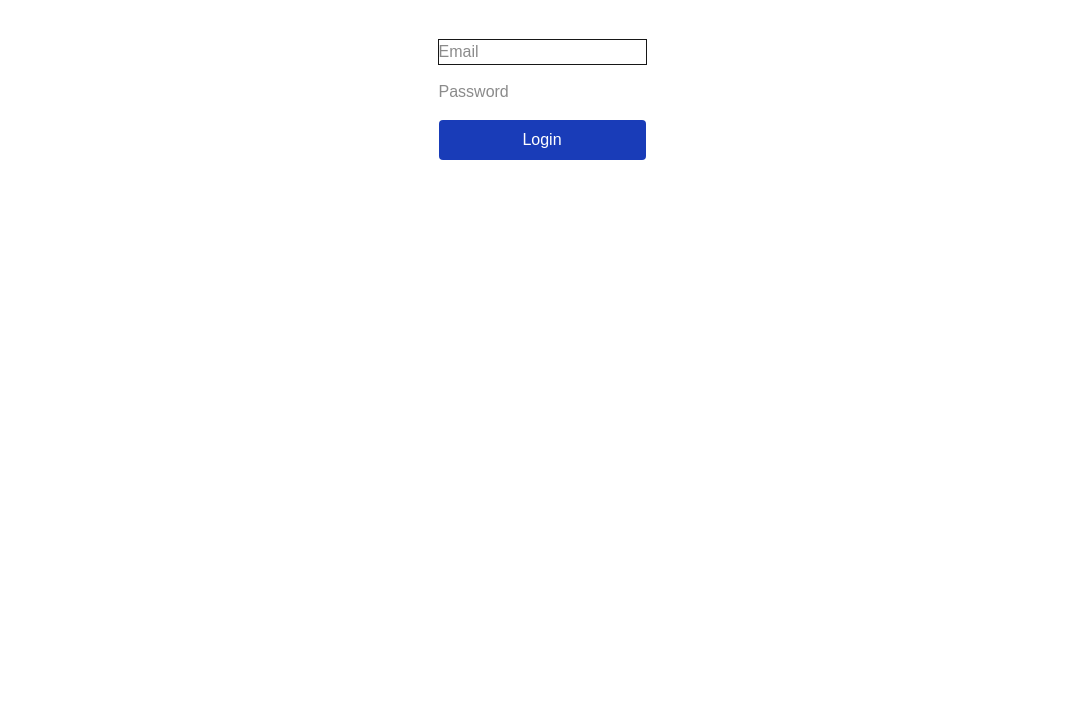
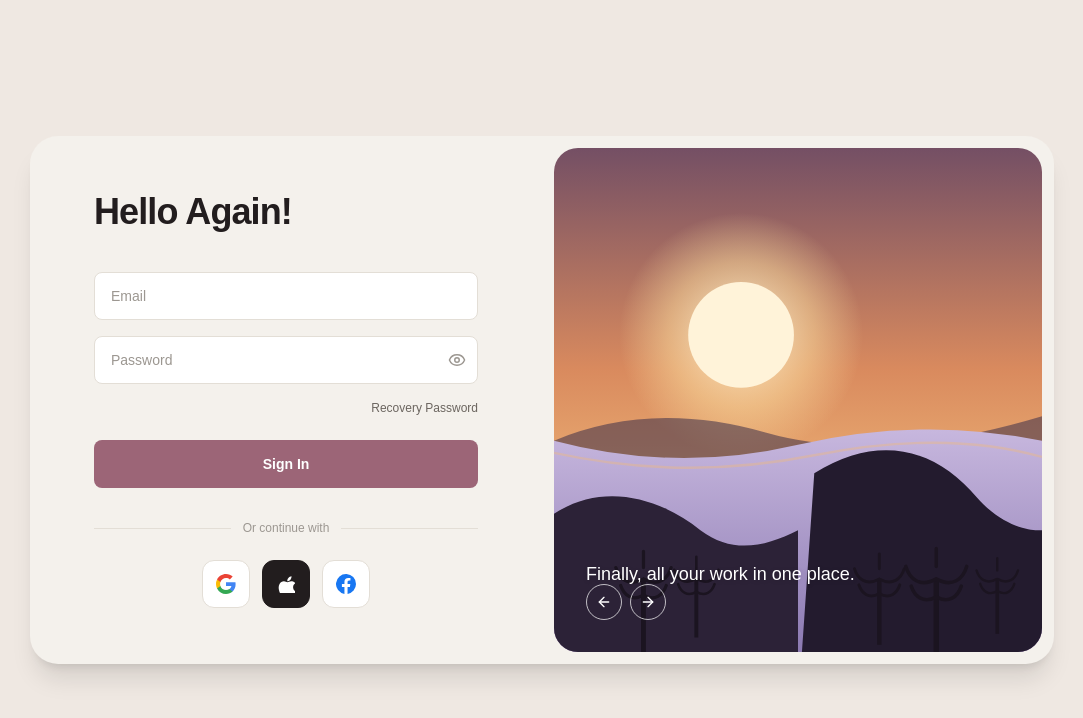
Before and after one commit to granttxiv/bug-tracker, a Next.js app: page /login in a window 1280 px wide. Shown: the top 718 px of the page, without its empty margins (98-1181 px from the left). Built offline with nearby package versions, Linux system fonts and the light colour scheme.

Commit message:
Enhance Login component with improved UI and password visibility toggle

```diff
--- a/app/login/page.tsx
+++ b/app/login/page.tsx
@@ -1,36 +1,264 @@
 "use client";
+import { useState } from "react";
 import { useForm } from "react-hook-form";
+import { Eye, EyeOff, ArrowLeft, ArrowRight } from "lucide-react";
 
 const Login = () => {
+	const [showPassword, setShowPassword] = useState(false);
 	const {
 		register,
 		handleSubmit,
 		formState: { errors },
 	} = useForm();
+
+	const onSubmit = (data) => console.log(data);
+
 	return (
-		<>
-			<form onSubmit={handleSubmit((data) => console.log(data))} className="flex flex-col gap-4 max-w-sm mx-auto mt-10 ">
+		<div className="min-h-screen w-full flex items-center justify-center bg-[#EFE8E2] p-6">
+			<div className="w-full max-w-5xl grid grid-cols-1 lg:grid-cols-2 bg-[#F4F1EC] rounded-[28px] shadow-xl overflow-hidden">
+				{/* Left: form */}
+				<div className="flex flex-col justify-center px-10 py-14 sm:px-16">
+					<h1 className="text-4xl font-bold text-[#221D1E] tracking-tight">
+						Hello Again!
+					</h1>
+
+					<form
+						onSubmit={handleSubmit(onSubmit)}
+						className="mt-10 flex flex-col gap-4 max-w-sm"
+						noValidate
+					>
+						<div>
 							<input
 								type="email"
 								placeholder="Email"
-          className="outline"
+								className="w-full h-12 px-4 rounded-lg bg-white border border-[#E3DED6] text-sm text-[#221D1E] placeholder:text-[#9C9791] outline-none focus:ring-2 focus:ring-[#9C6577] transition"
 								{...register("email", { required: "Email is required" })}
 							/>
-				{/* {errors.email && <p>{errors.email.message}</p>} */}
+							{errors.email && (
+								<p className="mt-1 text-xs text-[#B4443E]">
+									{/* {errors.email.message} */}
+								</p>
+							)}
+						</div>
 
+						<div>
+							<div className="relative">
 								<input
-					type="password"
+									type={showPassword ? "text" : "password"}
 									placeholder="Password"
-					{...register("password", { required: "Password is required" })}
+									className="w-full h-12 px-4 pr-11 rounded-lg bg-white border border-[#E3DED6] text-sm text-[#221D1E] placeholder:text-[#9C9791] outline-none focus:ring-2 focus:ring-[#9C6577] transition"
+									{...register("password", {
+										required: "Password is required",
+									})}
 								/>
-				{/* {errors.password && <p>{errors.password.message}</p>} */}
+								<button
+									type="button"
+									onClick={() => setShowPassword((v) => !v)}
+									aria-label={showPassword ? "Hide password" : "Show password"}
+									className="absolute right-3 top-1/2 -translate-y-1/2 text-[#9C9791] hover:text-[#221D1E] transition"
+								>
+									{showPassword ? <EyeOff size={18} /> : <Eye size={18} />}
+								</button>
+							</div>
+							{errors.password && (
+								<p className="mt-1 text-xs text-[#B4443E]">
+									{/* {errors.password.message} */}
+								</p>
+							)}
+						</div>
 
-				<button type="submit" className="bg-blue-800 text-white py-2 px-4 rounded">
-					Login
+						<div className="flex justify-end">
+							<button
+								type="button"
+								className="text-xs text-[#6B655F] hover:text-[#221D1E] transition"
+							>
+								Recovery Password
 							</button>
+						</div>
+
+						<button
+							type="submit"
+							className="mt-2 h-12 rounded-lg bg-[#9C6577] text-white text-sm font-semibold hover:bg-[#8A5769] active:scale-[0.99] transition"
+						>
+							Sign In
+						</button>
+
+						<div className="flex items-center gap-3 mt-4">
+							<div className="h-px flex-1 bg-[#E3DED6]" />
+							<span className="text-xs text-[#9C9791]">Or continue with</span>
+							<div className="h-px flex-1 bg-[#E3DED6]" />
+						</div>
+
+						<div className="flex items-center justify-center gap-3 mt-2">
+							<SocialButton label="Continue with Google" dark={undefined}>
+								<GoogleIcon />
+							</SocialButton>
+							<SocialButton label="Continue with Apple" dark>
+								<AppleIcon />
+							</SocialButton>
+							<SocialButton label="Continue with Facebook" dark={undefined}>
+								<FacebookIcon />
+							</SocialButton>
+						</div>
 					</form>
-		</>
+				</div>
+
+				{/* Right: illustration */}
+				<div className="relative hidden lg:block m-3 rounded-3xl overflow-hidden">
+					<SunsetIllustration />
+
+					<p className="absolute left-8 bottom-16 right-8 text-white text-lg font-medium drop-shadow-sm">
+						Finally, all your work in one place.
+					</p>
+
+					<div className="absolute left-8 bottom-8 flex gap-2">
+						<NavCircle>
+							<ArrowLeft size={16} />
+						</NavCircle>
+						<NavCircle>
+							<ArrowRight size={16} />
+						</NavCircle>
+					</div>
+				</div>
+			</div>
+		</div>
 	);
 };
 
+const SocialButton = ({ children, label, dark }) => (
+	<button
+		type="button"
+		aria-label={label}
+		className={`w-12 h-12 rounded-xl border flex items-center justify-center transition ${
+			dark
+				? "bg-[#221D1E] border-[#221D1E] hover:opacity-90"
+				: "bg-white border-[#E3DED6] hover:border-[#9C9791]"
+		}`}
+	>
+		{children}
+	</button>
+);
+
+const NavCircle = ({ children }) => (
+	<button
+		type="button"
+		className="w-9 h-9 rounded-full border border-white/70 text-white flex items-center justify-center hover:bg-white/10 transition"
+	>
+		{children}
+	</button>
+);
+
+const GoogleIcon = () => (
+	<svg width="20" height="20" viewBox="0 0 20 20">
+		<path
+			fill="#4285F4"
+			d="M19.6 10.2c0-.7-.06-1.36-.17-2H10v3.79h5.38c-.23 1.24-.94 2.3-2 3v2.48h3.23c1.9-1.75 2.99-4.32 2.99-7.27z"
+		/>
+		<path
+			fill="#34A853"
+			d="M10 20c2.7 0 4.96-.9 6.61-2.43l-3.23-2.48c-.9.6-2.04.96-3.38.96-2.6 0-4.8-1.75-5.59-4.11H1.06v2.56A9.998 9.998 0 0 0 10 20z"
+		/>
+		<path
+			fill="#FBBC05"
+			d="M4.41 11.94A5.99 5.99 0 0 1 4.09 10c0-.67.12-1.32.32-1.94V5.5H1.06A9.998 9.998 0 0 0 0 10c0 1.61.39 3.14 1.06 4.5l3.35-2.56z"
+		/>
+		<path
+			fill="#EA4335"
+			d="M10 3.96c1.47 0 2.79.5 3.82 1.49l2.87-2.87C14.95.9 12.7 0 10 0 6.09 0 2.71 2.24 1.06 5.5l3.35 2.56C5.2 5.71 7.4 3.96 10 3.96z"
+		/>
+	</svg>
+);
+
+const AppleIcon = () => (
+	<svg width="18" height="18" viewBox="0 0 20 20" fill="white">
+		<path d="M14.94 5.19c-.83.98-2.16 1.75-3.49 1.64-.17-1.33.47-2.72 1.24-3.58C13.52 2.25 14.94 1.6 16.1 1.5c.14 1.4-.4 2.77-1.16 3.69zM16.08 6.9c-1.93-.11-3.57 1.1-4.5 1.1-.94 0-2.35-1.04-3.88-1.02-2 .03-3.84 1.16-4.86 2.95-2.08 3.6-.54 8.93 1.49 11.85.99 1.44 2.17 3.05 3.73 2.99 1.49-.06 2.06-.96 3.86-.96 1.8 0 2.31.96 3.88.93 1.6-.03 2.62-1.46 3.6-2.9 1.13-1.66 1.6-3.28 1.62-3.36-.04-.02-3.12-1.2-3.15-4.76-.03-2.98 2.44-4.41 2.55-4.48-1.4-2.06-3.57-2.29-4.34-2.34z" />
+	</svg>
+);
+
+const FacebookIcon = () => (
+	<svg width="20" height="20" viewBox="0 0 20 20">
+		<path
+			fill="#1877F2"
+			d="M20 10a10 10 0 1 0-11.56 9.88v-6.99H5.9V10h2.54V7.8c0-2.5 1.49-3.89 3.77-3.89 1.09 0 2.24.2 2.24.2v2.46h-1.26c-1.24 0-1.63.77-1.63 1.56V10h2.78l-.44 2.89h-2.34v6.99A10 10 0 0 0 20 10z"
+		/>
+	</svg>
+);
+
+const SunsetIllustration = () => (
+	<svg
+		viewBox="0 0 600 760"
+		className="absolute inset-0 w-full h-full"
+		preserveAspectRatio="xMidYMid slice"
+	>
+		<defs>
+			<linearGradient id="sky" x1="0" y1="0" x2="0" y2="1">
+				<stop offset="0%" stopColor="#5A4066" />
+				<stop offset="45%" stopColor="#D98A5E" />
+				<stop offset="70%" stopColor="#F0B979" />
+				<stop offset="100%" stopColor="#8B7FBE" />
+			</linearGradient>
+			<linearGradient id="water" x1="0" y1="0" x2="0" y2="1">
+				<stop offset="0%" stopColor="#C7B7DE" />
+				<stop offset="100%" stopColor="#7C6AA6" />
+			</linearGradient>
+			<radialGradient id="sun" cx="50%" cy="50%" r="50%">
+				<stop offset="0%" stopColor="#FFF6E0" stopOpacity="0.95" />
+				<stop offset="60%" stopColor="#FBDFA0" stopOpacity="0.5" />
+				<stop offset="100%" stopColor="#FBDFA0" stopOpacity="0" />
+			</radialGradient>
+		</defs>
+
+		<rect x="0" y="0" width="600" height="760" fill="url(#sky)" />
+		<circle cx="230" cy="300" r="150" fill="url(#sun)" />
+		<circle cx="230" cy="300" r="65" fill="#FFF3D9" />
+
+		{/* far hills */}
+		<path
+			d="M0 430 Q120 380 260 420 T600 400 V500 H0 Z"
+			fill="#3B2E4A"
+			opacity="0.55"
+		/>
+
+		{/* water */}
+		<path d="M0 430 Q150 470 300 435 T600 430 V760 H0 Z" fill="url(#water)" />
+		<path
+			d="M0 445 Q160 480 320 448 T600 450"
+			fill="none"
+			stroke="#F0B979"
+			strokeOpacity="0.4"
+			strokeWidth="3"
+		/>
+
+		{/* near dark ridge */}
+		<path
+			d="M320 470 C400 420 470 440 520 500 C560 545 600 540 600 540 V760 H300 Z"
+			fill="#231B2E"
+		/>
+		<path
+			d="M0 520 C60 480 130 500 180 540 C220 570 260 560 300 540 V760 H0 Z"
+			fill="#2C2237"
+		/>
+
+		{/* bare trees */}
+		{[
+			{ x: 110, s: 1 },
+			{ x: 175, s: 0.8 },
+			{ x: 400, s: 0.9 },
+			{ x: 470, s: 1.1 },
+			{ x: 545, s: 0.75 },
+		].map((t, i) => (
+			<g key={i} transform={`translate(${t.x} 600) scale(${t.s})`}>
+				<rect x="-3" y="0" width="6" height="90" fill="#1B1420" />
+				<path
+					d="M0 0 C-18 10 -30 0 -34 -14 M0 0 C18 10 30 0 34 -14 M0 20 C-14 28 -24 20 -28 8 M0 20 C14 28 24 20 28 8 M0 -14 L0 -34"
+					stroke="#1B1420"
+					strokeWidth="4"
+					fill="none"
+					strokeLinecap="round"
+				/>
+			</g>
+		))}
+	</svg>
+);
+
 export default Login;
```
Lines whose indentation alone changed are shown as unchanged.
